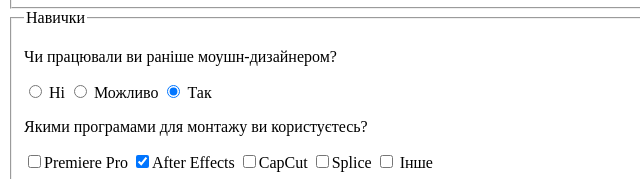
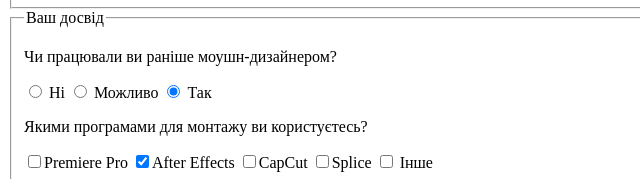
Before and after one commit to oldiix/web-technologies, a plain HTML site: page lab3/project_parts/questionnaire.html in a window 1280 px wide. Shown: the part 291-470 px from the top of the page, 0-640 px from the left. Drawn offline with Linux system fonts and the light colour scheme.

Commit message:
add small fix

```diff
--- a/lab3/project_parts/questionnaire.html
+++ b/lab3/project_parts/questionnaire.html
@@ -57,7 +57,7 @@
 
 
     <fieldset>
-        <legend>Навички</legend>
+        <legend>Ваш досвід</legend>
         <div>
             <p>Чи працювали ви раніше моушн-дизайнером?</p>
             <label><input type="radio" name="relocate" value="no" tabindex="11" /> Ні</label>
```
